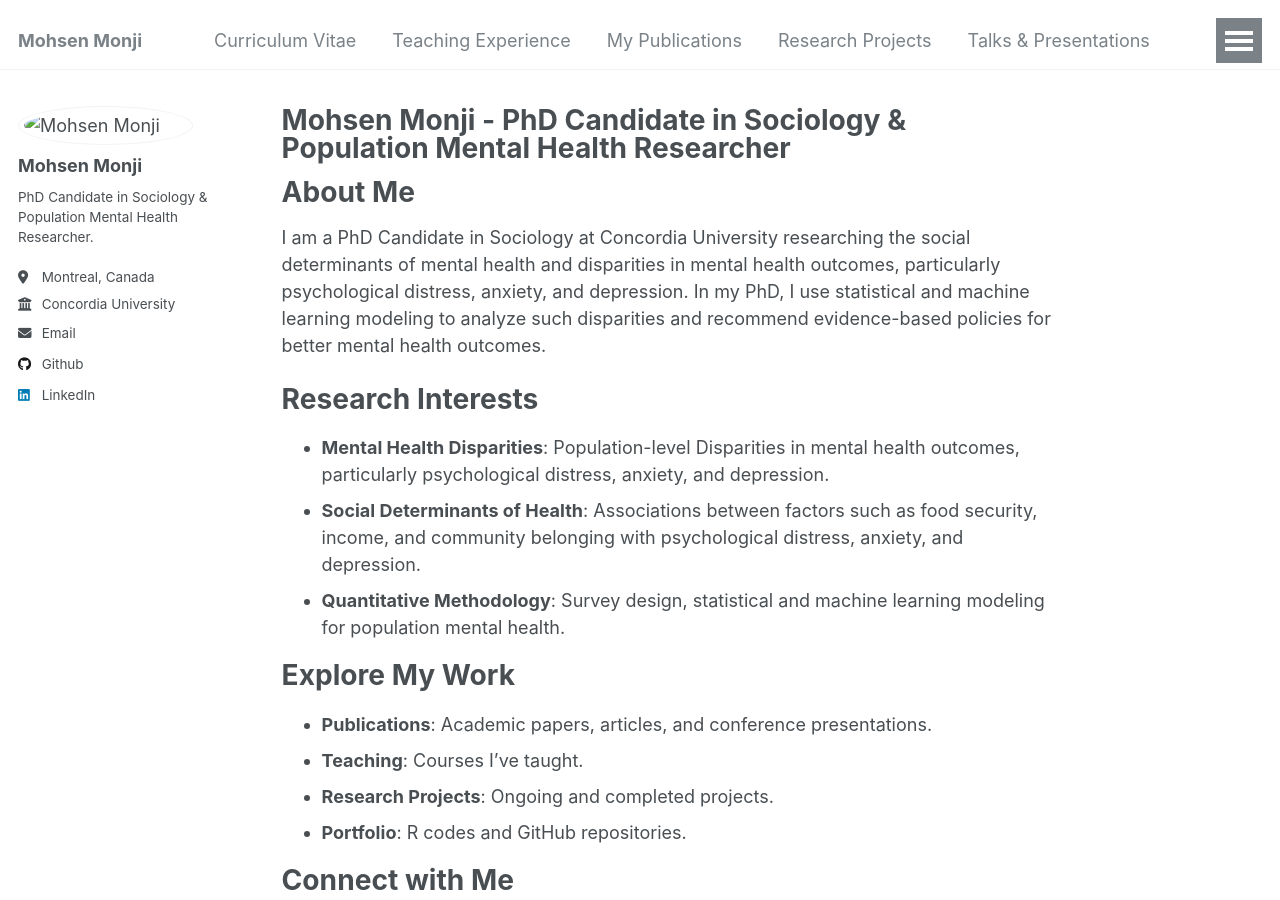
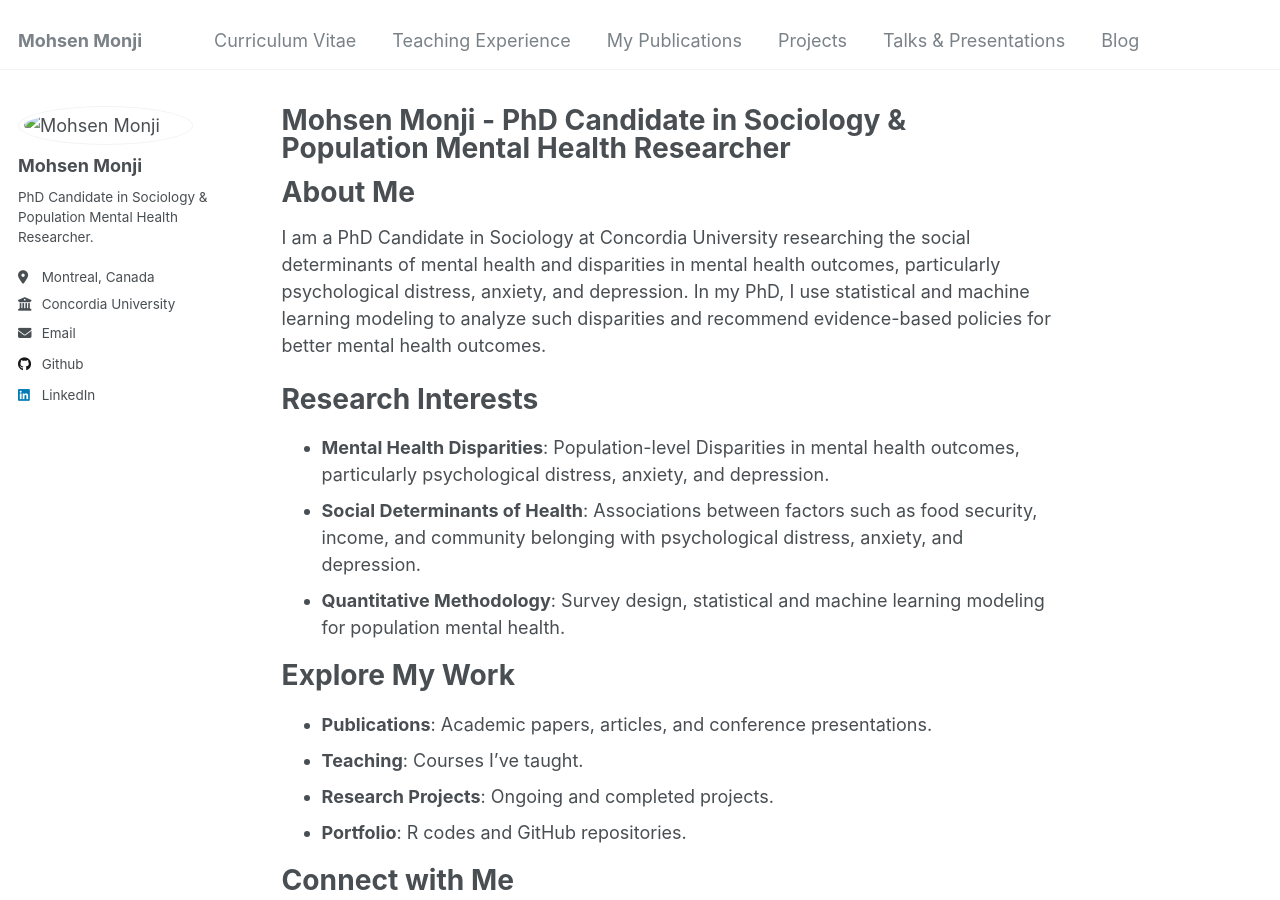
Before and after one commit to Mohsnmonji/mohsnmonji.github.io, a Jekyll site: the page built from _pages/about.md, in a window 1280 px wide and 900 px high. Built offline with Jekyll 4.4.1, drawn with Linux system fonts in a browser that asks for light colours.

Commit message:
Update navigation.yml

```diff
--- a/_data/navigation.yml
+++ b/_data/navigation.yml
@@ -11,8 +11,8 @@ main:
     url: /teaching/
   - title: "My Publications"
     url: /publications/
-  - title: "Research Projects"
-    url: /portfolio/
+  - title: "Projects"
+    url: /projects/
   - title: "Talks & Presentations"
     url: /talks/
   - title: "Blog"
```
